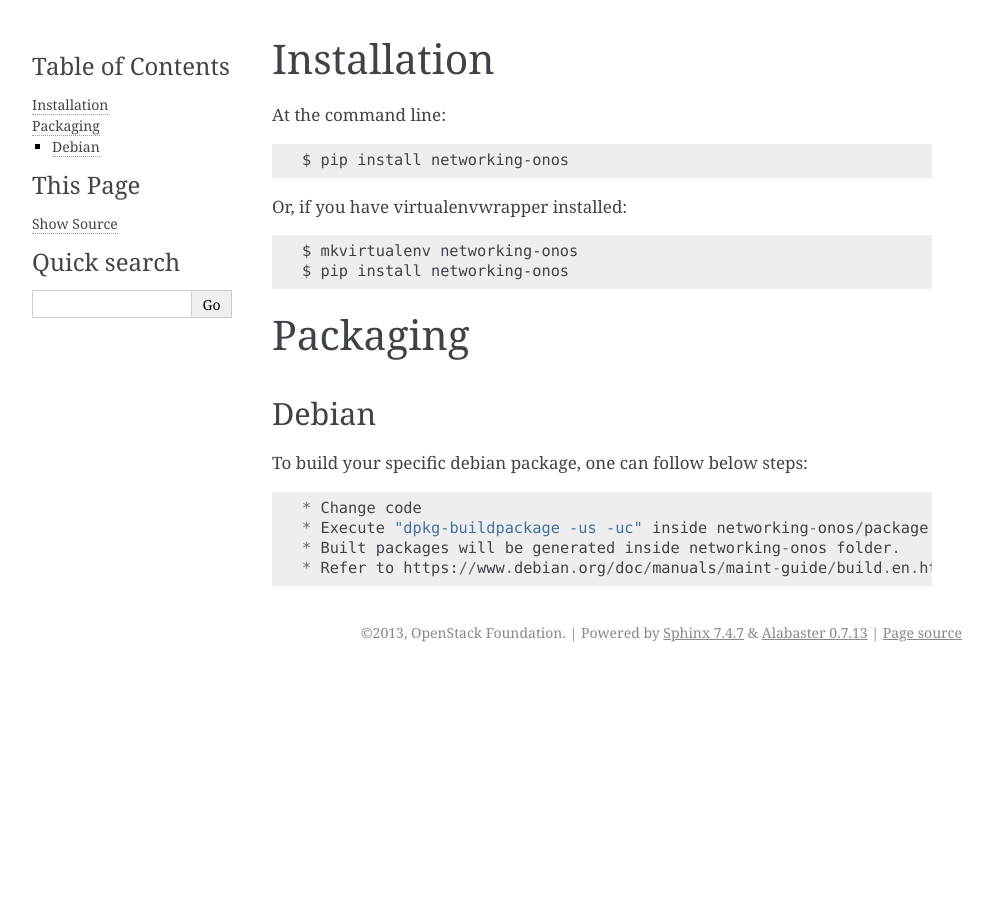
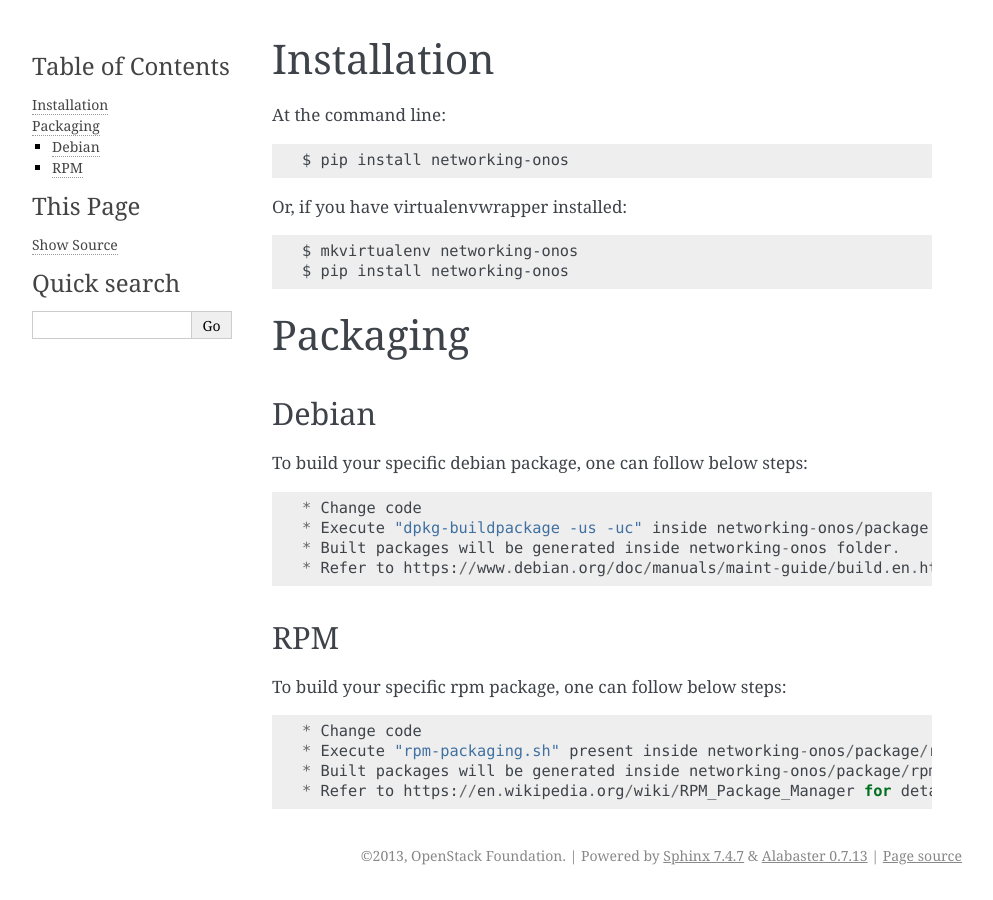
Before and after one commit to openstack-archive/networking-onos, a Sphinx documentation site: the page built from doc/source/devref/development.environment.rst, in a window 1280 px wide. Shown: the whole page, without its empty margins (148-1141 px from the left). Built offline with Sphinx 7.4.7, drawn with Linux system fonts in a browser that asks for light colours.

Commit message:
Support rpm package changes for networking-onos
This patch support rpm packaging utility for networking-onos.

Co-Authored-By: Mohankumar <mohankumar.n@huawei.com>
Co-Authored-By: Mohammad Shahid <mohammad.shahid1@huawei.com>
Change-Id: Id9f1b5629031ca417840eaf1375e7a2dec56c407
Closes-Bug: #1529768

```diff
--- a/doc/source/devref/development.environment.rst
+++ b/doc/source/devref/development.environment.rst
@@ -46,3 +46,13 @@
 * Execute "dpkg-buildpackage -us -uc" inside networking-onos/package folder.
 * Built packages will be generated inside networking-onos folder.
 * Refer to https://www.debian.org/doc/manuals/maint-guide/build.en.html for details.
+
+RPM
+---
+
+To build your specific rpm package, one can follow below steps::
+
+* Change code
+* Execute "rpm-packaging.sh" present inside networking-onos/package/rpm folder.
+* Built packages will be generated inside networking-onos/package/rpm folder.
+* Refer to https://en.wikipedia.org/wiki/RPM_Package_Manager for details.
```
Also changed, not shown: 3 other files.
